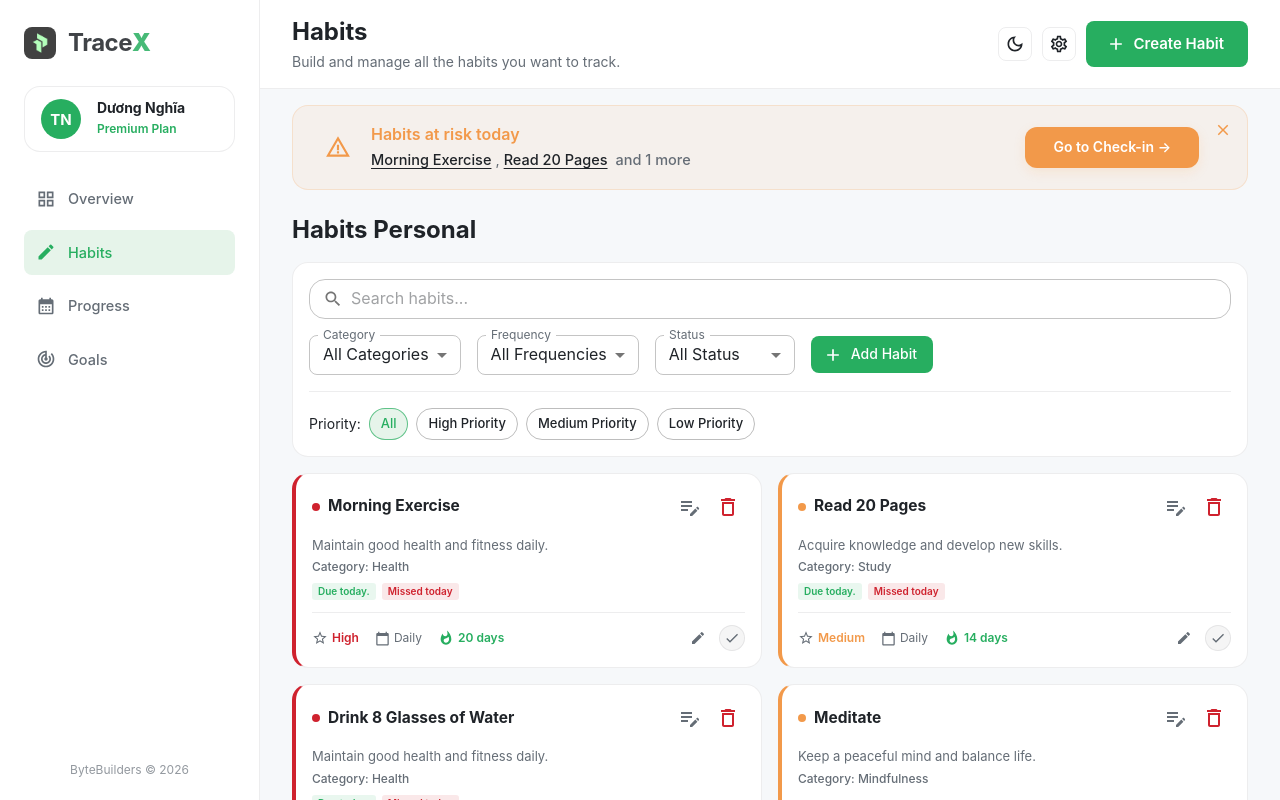
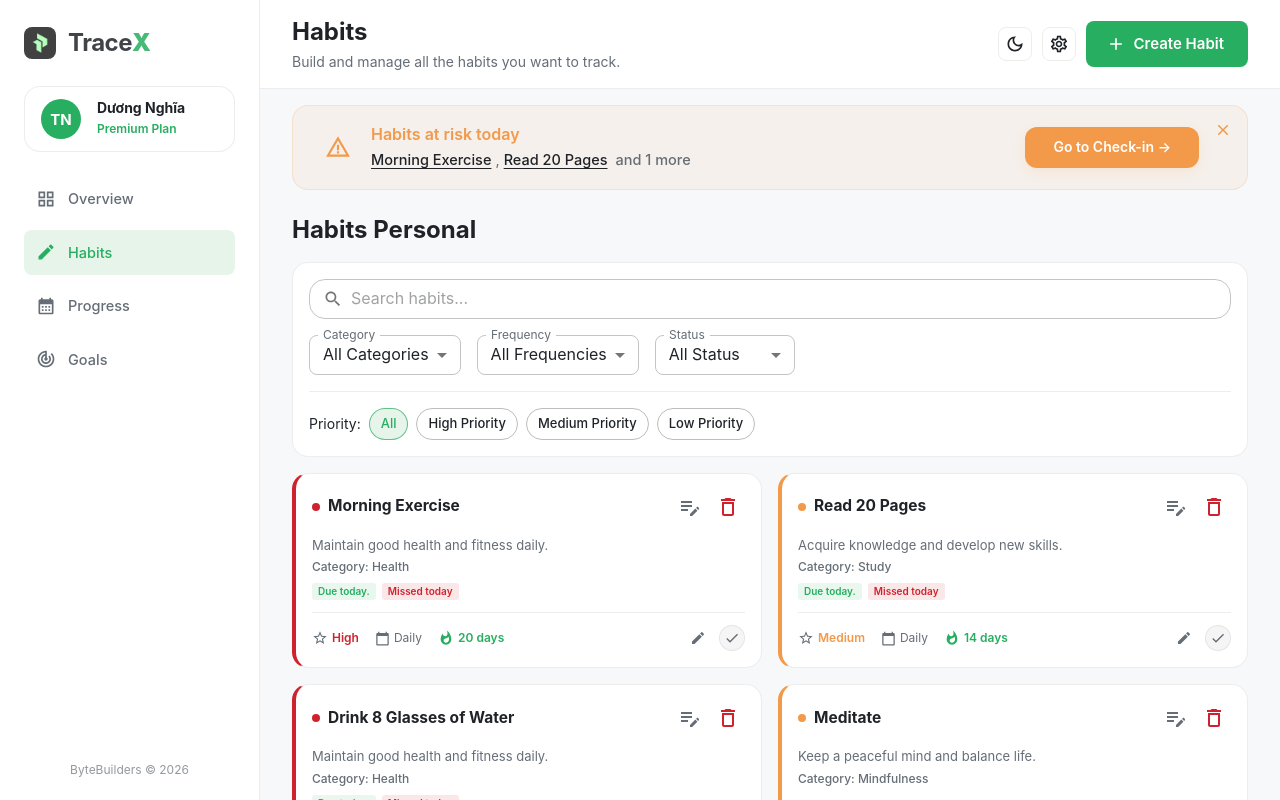
Before and after one commit to NghiaDPTWorkk/habit-hub, a React (Vite) app in the folder fe/: page /habits in a window 1280 px wide. Built offline with nearby package versions, Linux system fonts and the light colour scheme.

Commit message:
style(habits): integrate create habit trigger into header button

```diff
--- a/fe/src/components/layouts/PageHeader.tsx
+++ b/fe/src/components/layouts/PageHeader.tsx
@@ -110,7 +110,7 @@ export const PageHeader: React.FC<PageHeaderProps> = ({
             color="success"
             startIcon={<Icons.Add />}
             component={RouterLink}
-            to="/habits"
+            to="/habits?create=true"
             sx={{
               borderRadius: 1,
               px: 3,
--- a/fe/src/features/habits/components/HabitsPage.tsx
+++ b/fe/src/features/habits/components/HabitsPage.tsx
@@ -1,4 +1,5 @@
-import { type FC, useMemo, useState } from 'react'
+import { type FC, useMemo, useState, useEffect } from 'react'
+import { useSearchParams } from 'react-router-dom'
 import {
   Box,
   Typography,
@@ -9,11 +10,10 @@ import {
   Select,
   MenuItem,
   useTheme,
+  Button,
+  Card,
 } from '@/components/ui'
 import Chip from '@mui/material/Chip'
-import { Button } from '@/components/ui'
-import { Card } from '@/components/ui/Card'
-import { Icons } from '@/components/ui/icons'
 import { useBoundStore } from '@/store/useBoundStore'
 import { useHabitStore } from '@/features/habits/hooks'
 import { HabitFormModal } from './HabitFormModal'
@@ -46,7 +46,6 @@ import {
   TEXT_VAL_PAUSED,
   TEXT_VAL_ARCHIVED,
   PAGE_TITLE,
-  ADD_HABIT_LABEL,
 } from '../constants/pageConstants'
 
 const TEXT_HIGH_PRIORITY = 'High Priority'
@@ -79,6 +78,21 @@ export const HabitsPage: FC = () => {
   const [deleteDialogOpen, setDeleteDialogOpen] = useState(false)
   const [habitToDelete, setHabitToDelete] = useState<Habit | undefined>(undefined)
   const [searchTerm, setSearchTerm] = useState('')
+
+  const [searchParams, setSearchParams] = useSearchParams()
+  const triggerCreate = searchParams.get('create') === 'true'
+
+  useEffect(() => {
+    if (triggerCreate) {
+      setTimeout(() => {
+        setHabitToEdit(undefined)
+        setModalOpen(true)
+        const newParams = new URLSearchParams(searchParams)
+        newParams.delete('create')
+        setSearchParams(newParams, { replace: true })
+      }, 0)
+    }
+  }, [triggerCreate, searchParams, setSearchParams])
 
   const todayCheckinByHabit = useMemo(
     () =>
@@ -220,16 +234,6 @@ export const HabitsPage: FC = () => {
               <MenuItem value={TEXT_VAL_ARCHIVED}>{TEXT_VAL_ARCHIVED}</MenuItem>
             </Select>
           </FormControl>
-          <Button
-            variant="contained"
-            startIcon={<Icons.Add />}
-            onClick={() => {
-              setHabitToEdit(undefined)
-              setModalOpen(true)
-            }}
-          >
-            {ADD_HABIT_LABEL}
-          </Button>
         </Box>
         <Box
           sx={{
```
